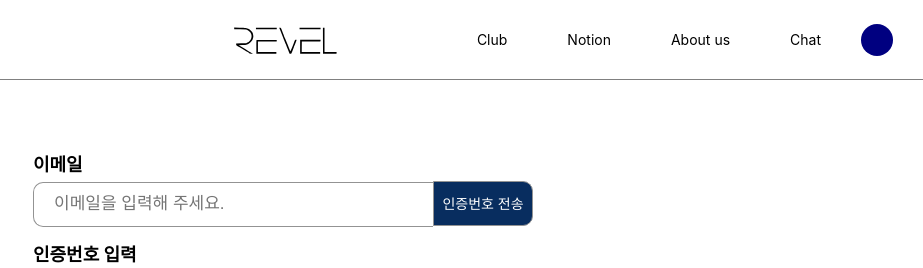
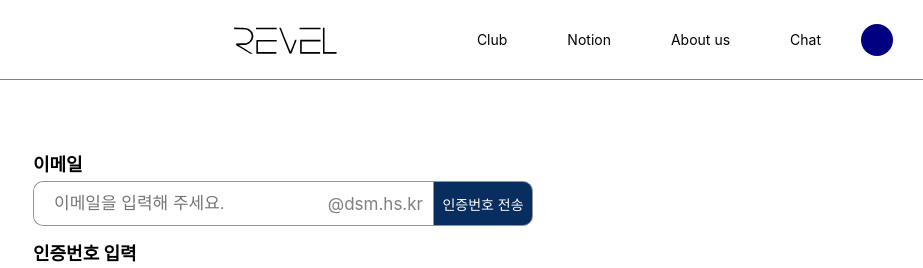
Before and after one commit to RE-VEL/REVEL-frontend-V1, a Next.js app: page /join in a window 1280 px wide. Shown: the top 268 px of the page, without its empty margins (357-1280 px from the left). Built offline with nearby package versions, Linux system fonts and the light colour scheme.

Commit message:
Feat: add email domain

```diff
--- a/pages/join.tsx
+++ b/pages/join.tsx
@@ -7,12 +7,13 @@ const Join: NextPage = () => {
       <Whole>
         <GetInfoWrap>
           <Label>이메일</Label>
-          <GetEmail
-            id="email"
-            type="text"
-            placeholder="이메일을 입력해 주세요."
-          />
-          <GetCode>인증번호 전송</GetCode>
+          <GetEmailWrap>
+            <GetEmail>
+              <GetEmailInput id="email" placeholder="이메일을 입력해 주세요." />
+              <EmailDomain>@dsm.hs.kr</EmailDomain>
+            </GetEmail>
+            <GetCode>인증번호 전송</GetCode>
+          </GetEmailWrap>
         </GetInfoWrap>
         <GetInfoWrap>
           <Label>인증번호 입력</Label>
@@ -80,11 +81,39 @@ const GetInfo = styled.input`
   width: 100%;
 `;
 
-const GetEmail = styled(GetInfo)`
-  border-right: none;
+const EmailDomain = styled.p`
+  margin: 0;
+  font-size: 17px;
+  height: fit-content;
+  color: #808080;
+  padding-right: 10px;
+`;
+
+const GetEmailWrap = styled.div`
+  width: 100%;
+  height: 45px;
+  display: flex;
+`;
+
+const GetEmailInput = styled(GetInfo)`
+  width: 80%;
+  height: 100%;
+  border: none;
+  flex: 1 1 auto;
+  padding-right: 10px;
+`;
+
+const GetEmail = styled.div`
+  border: 1px solid #939393;
+  border-radius: 10px;
   border-top-right-radius: 0px;
   border-bottom-right-radius: 0px;
+  border-right: none;
   width: 80%;
+  height: 100%;
+  display: flex;
+  justify-content: flex-start;
+  align-items: center;
 `;
 
 const GetCode = styled.button`
```
